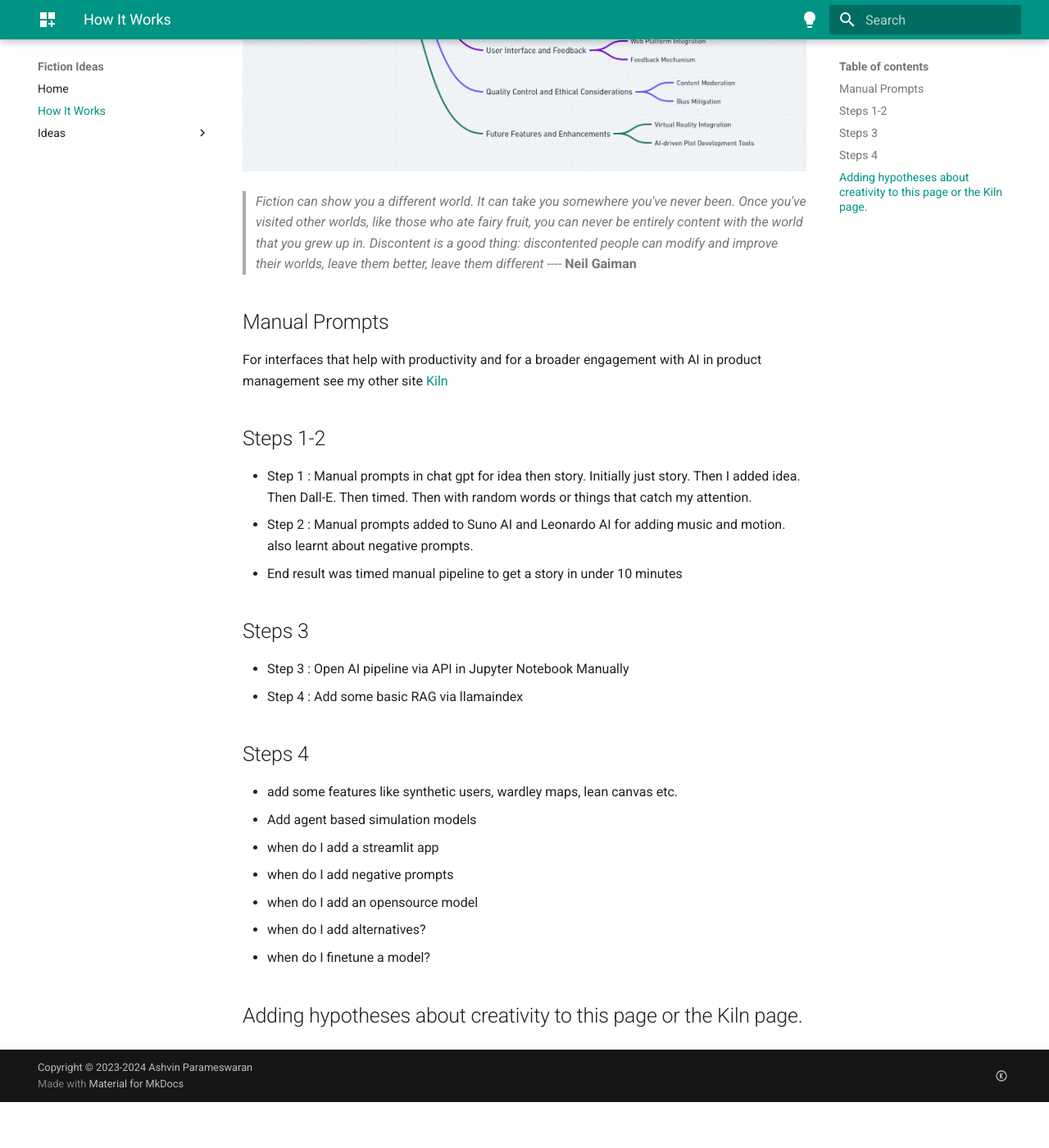
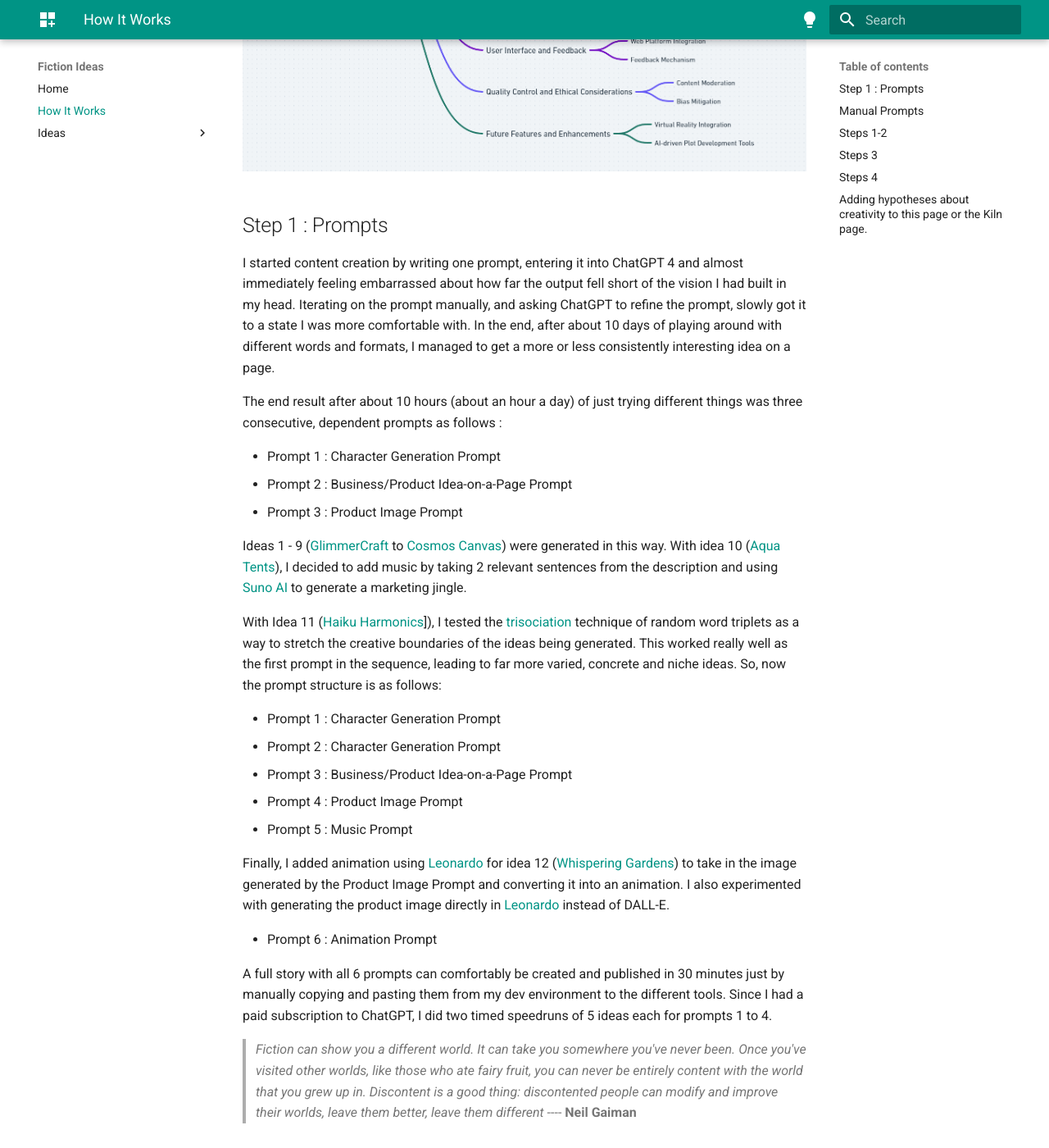
Before and after one commit to sarantium/fictionideas, an MkDocs documentation site: the page built from docs/howitworks.md, in a window 1280 px wide and 1400 px high, scrolled down 419 px. Shown: the whole window at 82% size. Built offline with MkDocs 1.6.1 and Material for MkDocs 9.7.7, drawn with Linux system fonts in a browser that asks for light colours; before the commit the page ends 1763 px from its top, so only the background shows below that; some of the changed text lies outside the part shown.

Commit message:
idea: 12 + animation

```diff
--- a/docs/howitworks.md
+++ b/docs/howitworks.md
@@ -1,4 +1,30 @@
 ![How It Works](assets/howitworks_1.png)
+
+## Step 1 : Prompts
+
+I started content creation by writing one prompt, entering it into ChatGPT 4 and almost immediately feeling embarrassed about how far the output fell short of the vision I had built in my head. Iterating on the prompt manually, and asking ChatGPT to refine the prompt, slowly got it to a state I was more comfortable with. In the end, after about 10 days of playing around with different words and formats, I managed to get a more or less consistently interesting idea on a page.
+
+The end result after about 10 hours (about an hour a day) of just trying different things was three consecutive, dependent prompts as follows :
+
+- Prompt 1 : Character Generation Prompt
+- Prompt 2 : Business/Product Idea-on-a-Page Prompt
+- Prompt 3 : Product Image Prompt
+
+Ideas 1 - 9 ([GlimmerCraft](1.md) to [Cosmos Canvas](9.md)) were generated in this way. With idea 10 ([Aqua Tents](10.md)), I decided to add music by taking 2 relevant sentences from the description and using [Suno AI](https://www.suno.ai/) to generate a marketing jingle.
+
+With Idea 11 ([Haiku Harmonics](11.md)]), I tested the [trisociation]() technique of random word triplets as a way to stretch the creative boundaries of the ideas being generated. This worked really well as the first prompt in the sequence, leading to far more varied, concrete and niche ideas. So, now the prompt structure is as follows:
+
+- Prompt 1 : Character Generation Prompt
+- Prompt 2 : Character Generation Prompt
+- Prompt 3 : Business/Product Idea-on-a-Page Prompt
+- Prompt 4 : Product Image Prompt
+- Prompt 5 : Music Prompt
+
+Finally, I added animation using [Leonardo](https://leonardo.ai/) for idea 12 ([Whispering Gardens](12.md)) to take in the image generated by the Product Image Prompt and converting it into an animation. I also experimented with generating the product image directly in [Leonardo](https://leonardo.ai/) instead of DALL-E.
+
+- Prompt 6 : Animation Prompt
+
+A full story with all 6 prompts can comfortably be created and published in 30 minutes just by manually copying and pasting them from my dev environment to the different tools. Since I had a paid subscription to ChatGPT, I did two timed speedruns of 5 ideas each for prompts 1 to 4.
 
 > _Fiction can show you a different world. It can take you somewhere you've never been. Once you've visited other worlds, like those who ate fairy fruit, you can never be entirely content with the world that you grew up in. Discontent is a good thing: discontented people can modify and improve their worlds, leave them better, leave them different_ ---- **Neil Gaiman**
 
@@ -10,7 +36,12 @@ For interfaces that help with productivity and for a broader engagement with AI
 
 - Step 1 : Manual prompts in chat gpt for idea then story. Initially just story. Then I added idea. Then Dall-E. Then timed. Then with random words or things that catch my attention.
 - Step 2 : Manual prompts added to Suno AI and Leonardo AI for adding music and motion. also learnt about negative prompts.
+- Step 3 : Trisociation of prompts, negative prompts, few shot examples.
 - End result was timed manual pipeline to get a story in under 10 minutes
+
+=> got it to under 13 mins on 12/01 just text and image
+
+- trisociation really helps gives a more concrete feel to it.
 
 ## Steps 3
 
--- a/mkdocs.yml
+++ b/mkdocs.yml
@@ -50,3 +50,4 @@ nav:
       - Cosmos Canvas: 9.md
       - AquaTents 🎵: 10.md
       - Haiku Harmonics: 11.md
+      - Whispering Gardens 📽️: 12.md
```
Also changed, not shown: docs/12.md (added, +55 -0 lines), docs/README.md (+1 -1 lines), 1 other file.
